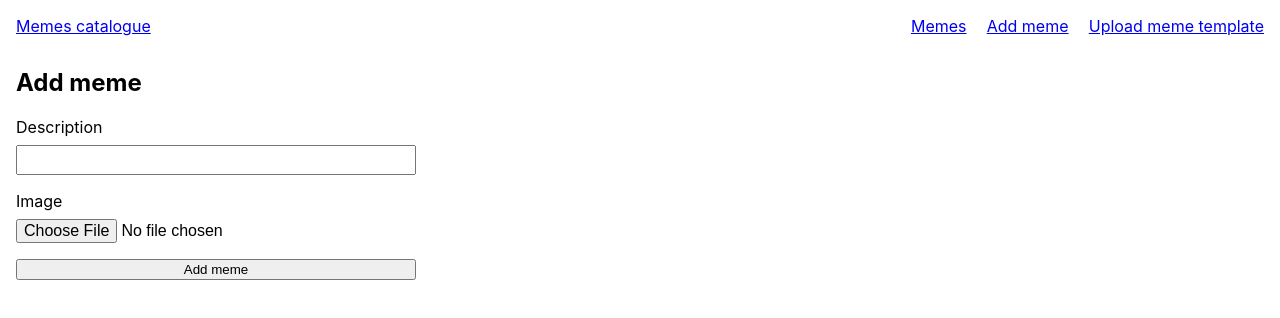
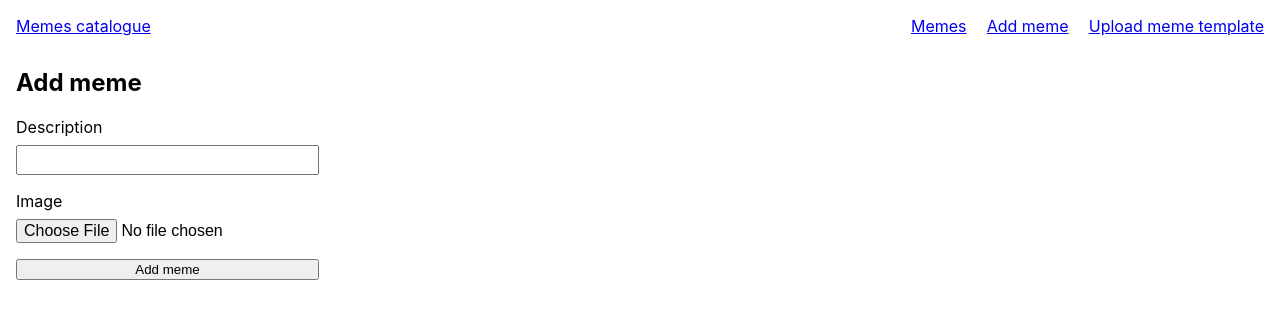
Before and after one commit to ilyaabramovich/meme-catalogue, a React (Create React App) app in the folder frontend/: page /memes/new in a window 1280 px wide. Shown: the top 318 px of the page. Built offline with nearby package versions, Linux system fonts and the light colour scheme; no server answers.

Commit message:
meme form layout

```diff
--- a/frontend/src/components/MemeForm/index.css
+++ b/frontend/src/components/MemeForm/index.css
@@ -20,3 +20,23 @@
     display: block;
     width: 100%;
 }
+
+.wrapper {
+    display: flex;
+    flex-wrap: wrap;
+    gap: 2ch;
+    justify-content: center;
+}
+
+
+@media(min-width: 768px) {
+    .wrapper {
+        justify-content: flex-start;
+        gap: 4ch;
+    }
+}
+
+.file-preview {
+    max-width: 100%;
+    height: 300px;
+}
--- a/frontend/src/components/MemeForm/index.js
+++ b/frontend/src/components/MemeForm/index.js
@@ -43,6 +43,7 @@ export default function MemeForm() {
   }
 
   return (
+    <div className={'wrapper'}>
     <form className='meme-form' encType="multipart/form-data" onSubmit={handleSubmit}>
       {error && <p>{error?.message}</p>}
       <div className="form-group">
@@ -62,9 +63,10 @@ export default function MemeForm() {
                onChange={handleFileChange}/>
       </div>
       <button type="submit">Add meme</button>
+    </form>
       <div>
-        <img src={memeFilePreview} alt={description} style={{maxWidth: '100%', height: '300px'}}/>
+        <img src={memeFilePreview} alt={description} className={'file-preview'}/>
       </div>
-    </form>
+  </div>
   )
 }
```
